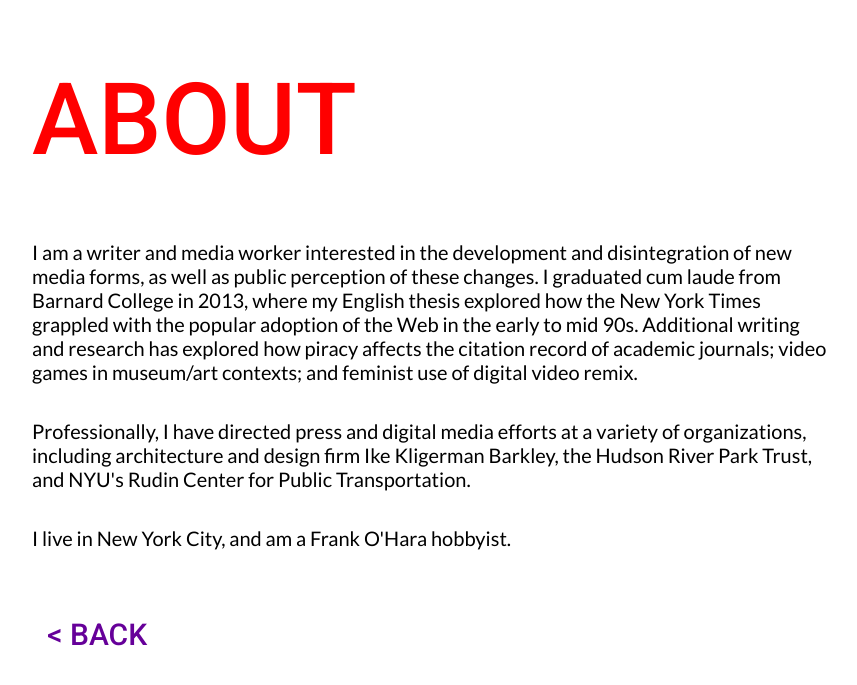
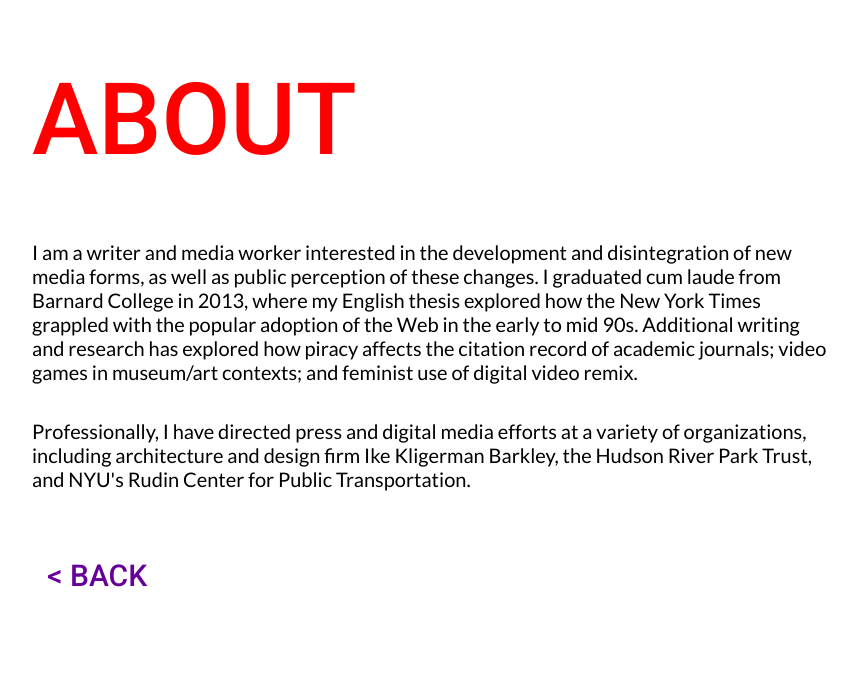
Before and after one commit to blahblahhaha/blahblahhaha.github.io, a Jekyll site: the page about.html, which Jekyll copies as it is, in a window 1280 px wide. Shown: the top 685 px of the page, without its empty margins (1-858 px from the left). Built offline with Jekyll 4.4.1, drawn with Linux system fonts in a browser that asks for light colours.

Commit message:
about change

```diff
--- a/about.html
+++ b/about.html
@@ -12,7 +12,6 @@
       <div class="paragraph">
         <p>I am a writer and media worker interested in the development and disintegration of new media forms, as well as public perception of these changes. I graduated cum laude from Barnard College in 2013, where my English thesis explored how the New York Times grappled with the popular adoption of the Web in the early to mid 90s. Additional writing and research has explored how piracy affects the citation record of academic journals; video games in museum/art contexts; and feminist use of digital video remix.</p>
         <p>Professionally, I have directed press and digital media efforts at a variety of organizations, including architecture and design firm Ike Kligerman Barkley, the Hudson River Park Trust, and NYU's Rudin Center for Public Transportation. </p>
-        <p>I live in New York City, and am a Frank O'Hara hobbyist. </p>
         <a class="back" href="index.html">
           <span><</span>< BACK
         </a>
```
